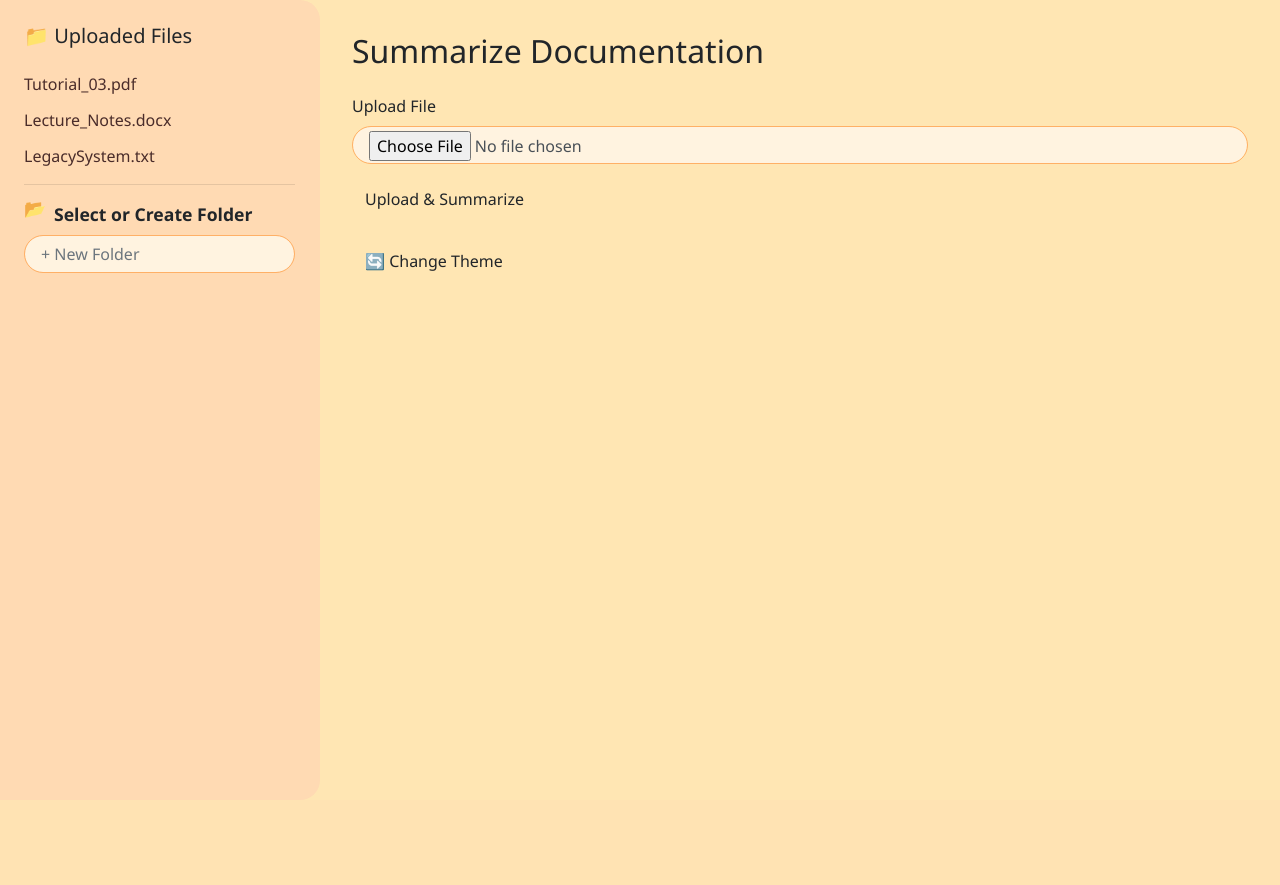
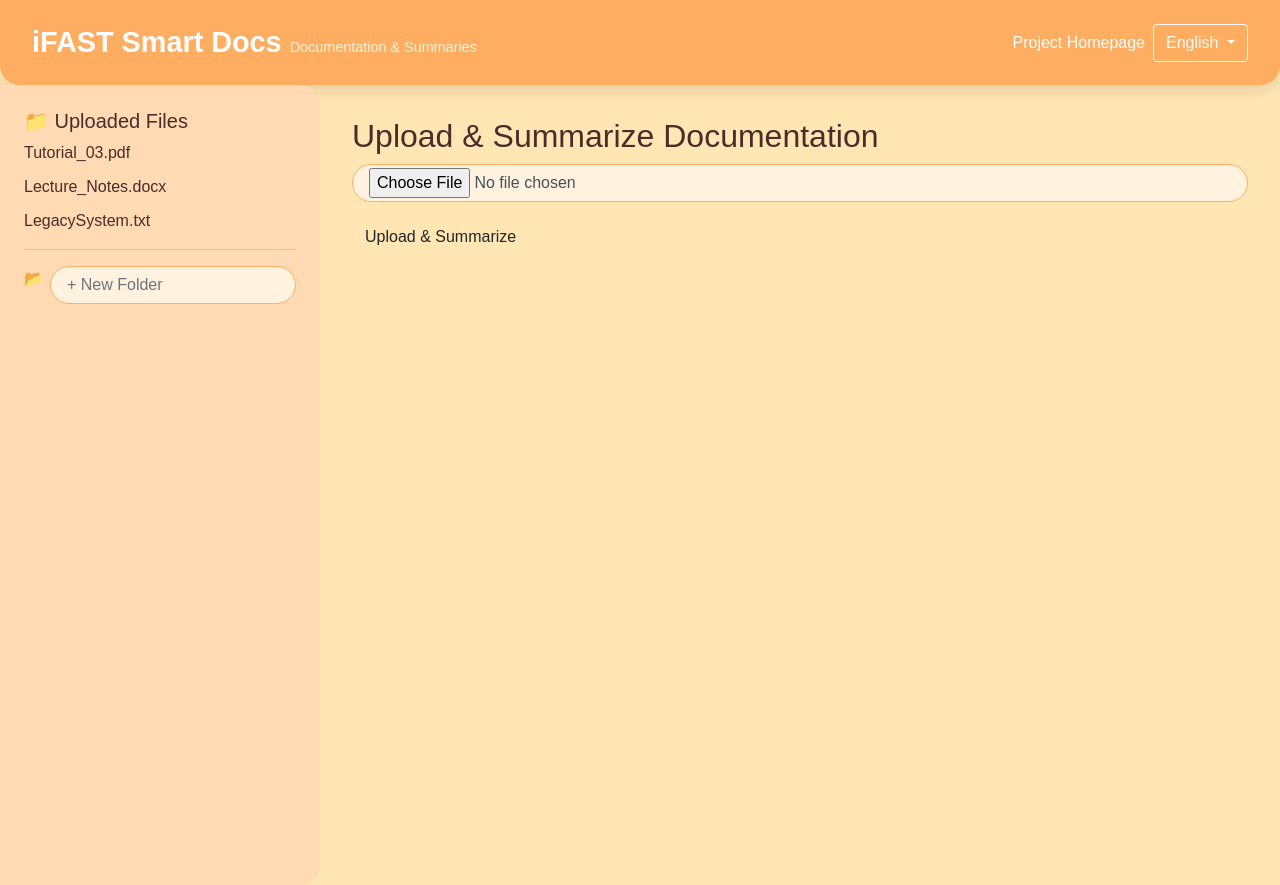
Before and after one commit to YuHan934/Hackathon, a PHP site: page /Summarize.php in a window 1280 px wide. Before the commit the page ends 273 px from the top, so only its background shows below. Run offline with PHP 8.4, Linux system fonts and the light colour scheme; some libraries are stand-ins or nearby versions.

Commit message:
Summarize.php

```diff
--- a/knowledgebase.dev-main/Summarize.php
+++ b/knowledgebase.dev-main/Summarize.php
@@ -1,14 +1,14 @@
 <?php
 session_start();
 
-// Predefined example files
+// Example files
 $files = [
     "Tutorial_03.pdf",
     "Lecture_Notes.docx",
     "LegacySystem.txt"
 ];
 
-// Handle file upload & redirect
+// Handle file upload
 if ($_SERVER['REQUEST_METHOD'] === 'POST' && isset($_FILES['docFile'])) {
     $uploadedFile = $_FILES['docFile']['name'];
     $category = $_POST['category'] ?? 'Uncategorized';
@@ -32,193 +32,148 @@ if ($_SERVER['REQUEST_METHOD'] === 'POST' && isset($_FILES['docFile'])) {
 <html lang="en">
 <head>
 <meta charset="UTF-8">
-<title>Summarize Files | iFAST Smart Docs</title>
+<meta name="viewport" content="width=device-width, initial-scale=1.0">
+<title>Summarize | iFAST Smart Docs</title>
 <link rel="stylesheet" href="https://stackpath.bootstrapcdn.com/bootstrap/4.5.2/css/bootstrap.min.css">
 <script src="https://kit.fontawesome.com/1b5fdf4bb2.js" crossorigin="anonymous"></script>
+
 <style>
 :root {
-  --bg-color: #FFE6B3;      /* warm boba orange */
+  --bg-color: #FFE6B3;
   --text-color: #4A2C2A;
   --card-bg: #FFDAB3;
+  --navbar-bg: #FFAD60;
   --button-bg: #FF8050;
   --button-text: #fff;
-  --input-bg: #FFF3E0;
-  --input-border: #FFB066;
-  --blue-bg: #7fa3c7ff;       /* soft blue theme */
+
+  --blue-bg: #7fa3c7ff;
   --blue-text: #1e2e5aff;
+  --blue-card: #E0F2FF;
+  --blue-navbar: #2C3E50;
+  --blue-button: #2a6a94ff;
+  --blue-button-text: #fff;
 }
 
 body {
   background-color: var(--bg-color);
-  font-family: 'Segoe UI', sans-serif;
+  color: var(--text-color);
+  font-family: 'Poppins', sans-serif;
   transition: all 0.5s ease;
+  margin:0;
 }
 
+/* Navbar */
+.navbar {
+  background-color: var(--navbar-bg);
+  border-radius: 0 0 20px 20px;
+  padding: 1rem 2rem;
+  box-shadow: 0 6px 15px rgba(0,0,0,0.1);
+}
+.navbar-brand { font-weight:700; font-size:1.8rem; color:#fff !important; }
+.navbar-brand small { font-weight:400; font-size:0.9rem; color:#FFF3E0; }
+.nav-link { color:#fff !important; }
+.nav-link:hover { color:#FFDAB3 !important; }
+
+/* Sidebar */
 .sidebar {
   background-color: var(--card-bg);
   padding: 1.5rem;
+  border-radius: 0 20px 20px 0;
   height: 100vh;
-  border-right: 1px solid transparent;
-  border-radius: 0 20px 20px 0;
-  transition: all 0.4s ease;
 }
+.file-list { list-style:none; padding-left:0; }
+.file-list li { margin-bottom:10px; font-weight:500; color: var(--text-color); transition: transform 0.3s; }
+.file-list li:hover { transform: translateX(5px); color:#201714ff; }
 
-.file-list {
-  list-style: none;
-  padding-left: 0;
+.folder-icon { display:inline-block; animation: bounce 1.2s infinite ease-in-out; margin-right:6px; }
+@keyframes bounce { 0%,100%{transform:translateY(0);} 50%{transform:translateY(-6px);} }
+
+/* Main Content */
+.main-content { padding:2rem; }
+input[type="text"], input[type="file"] {
+  background-color:#FFF3E0; border:1px solid #FFB066; border-radius:50px; padding:0.2rem 1rem;
+  transition: all 0.3s;
 }
-
-.file-list li {
-  margin-bottom: 12px;
-  font-weight: 500;
-  color: var(--text-color);
-  transition: transform 0.3s ease;
-}
-.file-list li:hover {
-  transform: translateX(5px);
-  color: #201714ff;
-}
-
-.file-list small {
-  color: #7F4F24;
-}
-
-.main-content {
-  padding: 2rem;
-}
-
-.summary-box {
-  margin-top: 2rem;
-  background: #FFF2E0;
-  padding: 1.5rem;
-  border-radius: 12px;
-  color: var(--text-color);
-  box-shadow: 0 10px 20px rgba(0,0,0,0.08);
-  transition: transform 0.4s ease, box-shadow 0.4s ease;
-}
-.summary-box:hover {
-  transform: translateY(-5px);
-  box-shadow: 0 15px 25px rgba(0,0,0,0.12);
-}
-
-input[type="text"], input[type="file"] {
-  background-color: var(--input-bg);
-  border: 1px solid var(--input-border);
-  border-radius: 50px;
-  padding: 0.2rem 1rem;
-  transition: all 0.3s ease;
-}
-input[type="text"]:focus, input[type="file"]:focus {
-  border-color: #FF5722;
-  box-shadow: 0 0 8px rgba(255,87,34,0.3);
-  outline: none;
-}
+input:focus { border-color:#FF5722; box-shadow:0 0 8px rgba(255,87,34,0.3); outline:none; }
 
 button {
-  background-color: var(--button-bg);
-  color: var(--button-text);
-  border-radius: 50px;
-  padding: 0.6rem 2rem;
-  font-weight: 600;
-  transition: all 0.3s ease;
+  background-color: var(--button-bg); color: var(--button-text);
+  border-radius:50px; padding:0.6rem 2rem; font-weight:600;
+  transition: all 0.3s;
 }
-button:hover {
-  background-color: #c5bebdff;
-  transform: translateY(-2px);
-  box-shadow: 0 5px 10px rgba(0,0,0,0.2);
-}
+button:hover { background-color:#c5bebdff; transform:translateY(-2px); box-shadow:0 5px 10px rgba(0,0,0,0.2); }
 
 /* Blue Theme */
 body.blue-theme {
   --bg-color: var(--blue-bg);
   --text-color: var(--blue-text);
-  --card-bg: #E0F2FF;
-  --button-bg: #2a6a94ff;
-  --button-text: #fff;
-  --input-bg: #F0F8FF;
-  --input-border: #5d758dff;
-}
-
-/* Smooth transitions */
-* {
-  transition: all 0.3s ease;
-}
-
-/* Folder icon animation */
-@keyframes bounce {
-    0%, 100% { transform: translateY(0); }
-    50% { transform: translateY(-6px); }
-}
-
-.folder-icon {
-    animation: bounce 1.2s infinite ease-in-out;
-    display: inline-block;
+  --card-bg: var(--blue-card);
+  --navbar-bg: var(--blue-navbar);
+  --button-bg: var(--blue-button);
+  --button-text: var(--blue-button-text);
 }
 </style>
 </head>
 <body>
+<!-- Navbar -->
+<nav class="navbar navbar-expand-lg">
+  <a class="navbar-brand font-weight-bold" href="#">iFAST Smart Docs <small>Documentation & Summaries</small></a>
+  <button class="navbar-toggler" type="button" data-toggle="collapse" data-target="#navbarText">
+    <span class="navbar-toggler-icon"></span>
+  </button>
+  <div class="collapse navbar-collapse" id="navbarText">
+    <ul class="navbar-nav ml-auto align-items-center">
+      <li class="nav-item">
+        <a class="nav-link" href="https://yourprojecthomepage.com" target="_blank">Project Homepage</a>
+      </li>
+      <li class="nav-item dropdown">
+        <button class="btn btn-outline-light dropdown-toggle" type="button" data-toggle="dropdown">
+          English
+        </button>
+        <div class="dropdown-menu dropdown-menu-right">
+          <a class="dropdown-item" href="#">French</a>
+          <a class="dropdown-item" href="#">Bulgarian</a>
+        </div>
+      </li>
+    </ul>
+  </div>
+</nav>
 
 <div class="container-fluid">
   <div class="row">
 
-    <!-- Sidebar: List of example files -->
+    <!-- Sidebar -->
     <div class="col-md-3 sidebar">
-        <h5 class="mb-4">📁 Uploaded Files</h5>
+        <h5>📁 Uploaded Files</h5>
         <ul class="file-list">
-            <?php foreach ($files as $file): ?>
-                <li><?= htmlspecialchars($file) ?></li>
+            <?php foreach($files as $file): ?>
+            <li><?= htmlspecialchars($file) ?></li>
             <?php endforeach; ?>
         </ul>
         <hr>
-
-       <!-- Upload form -->
         <form action="result.php" method="POST" enctype="multipart/form-data">
-            <div class="form-group" style="position: relative;">
-                <label style="display: flex; align-items: center; font-weight: 600; font-size: 1.1rem;">
-                    <span class="folder-icon" style="display: inline-block; margin-right: 8px;">📂</span>
-                    Select or Create Folder
-                </label>
-                <input type="text" name="category" class="form-control" placeholder="+ New Folder" required>
-            </div>
+          <div class="form-group" style="display:flex; align-items:center;">
+            <span class="folder-icon">📂</span>
+            <input type="text" name="category" class="form-control" placeholder="+ New Folder" required>
+          </div>
     </div>
 
-    <!-- Main content -->
+    <!-- Main Content -->
     <div class="col-md-9 main-content">
-        <h2 class="mb-4">Summarize Documentation</h2>
+        <h2>Upload & Summarize Documentation</h2>
         <div class="form-group">
-            <label>Upload File</label>
-            <input type="file" name="docFile" class="form-control" required>
+          <input type="file" name="docFile" class="form-control" required>
         </div>
         <button type="submit" class="btn">Upload & Summarize</button>
         </form>
-
-        <?php if (isset($error)): ?>
-            <div class="alert alert-danger mt-3"><?= htmlspecialchars($error) ?></div>
+        <?php if(isset($error)): ?>
+          <div class="alert alert-danger mt-3"><?= htmlspecialchars($error) ?></div>
         <?php endif; ?>
-        <br>
-        <!-- Theme toggle button -->
-        <button id="themeToggle" class="btn mt-4">🔄 Change Theme</button>
     </div>
   </div>
-</form>
 </div>
 
-<script>
-const themeToggle = document.getElementById('themeToggle');
-themeToggle.addEventListener('click', () => {
-    document.body.classList.toggle('blue-theme');
-    // Store preference
-    if(document.body.classList.contains('blue-theme')){
-        localStorage.setItem('theme', 'blue');
-    } else {
-        localStorage.setItem('theme', 'boba');
-    }
-});
-
-// Load previous theme
-if(localStorage.getItem('theme') === 'blue') {
-    document.body.classList.add('blue-theme');
-}
-</script>
+<script src="https://code.jquery.com/jquery-3.5.1.slim.min.js"></script>
+<script src="https://cdn.jsdelivr.net/npm/bootstrap@4.5.2/dist/js/bootstrap.bundle.min.js"></script>
 </body>
 </html>
```
